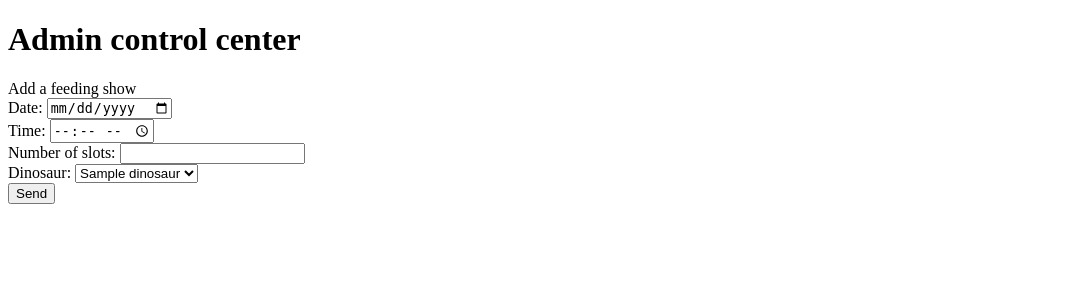
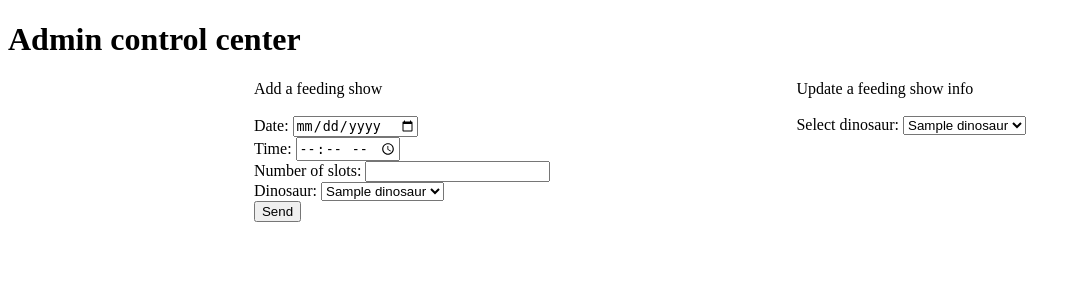
Before and after one commit to oonarauhala/tietokantasovellus, a Flask app: template templates/admin.html in a window 1280 px wide. Shown: the top 300 px of the page, without its empty margins (0-1081 px from the left). Run offline with Flask 2, Linux system fonts and the light colour scheme; the template is opened without the code that fills it: most values are stand-ins (such as "Sample title", 1, 10 or a date in 2020).

Commit message:
Implement basic feeding update for admins

```diff
--- a/db.py
+++ b/db.py
@@ -95,3 +95,8 @@ def post_new_time(date, time, available, dinosaur_id):
     sql = "INSERT INTO feeding_times(date, time, available, dinosaur) VALUES (:date, :time, :available, :dinosaur_id);"
     db.session.execute(sql, {"date":date, "time":time, "available":available, "dinosaur_id":dinosaur_id})
     db.session.commit()
+
+def get_all_times_for_edit():
+    sql = "SELECT d.id AS dinosaur_id, f.id AS time_id, TO_CHAR(f.date, 'YYYY.MM.HH'), TO_CHAR(f.time, 'HH24:MI'), f.available FROM dinosaurs d, feeding_times f WHERE d.id=f.dinosaur;"
+    result = db.session.execute(sql)
+    return result
--- a/static/js/scripts.js
+++ b/static/js/scripts.js
@@ -4,3 +4,31 @@
 const button_1_click = () => {
     document.getElementById("area_0").style.backgroundColor="#FF0000";
 };
+
+const testi = () => {
+    console.log("JS ajetaan")
+}
+
+const show_radio_by_dino = () => {
+    // Hide all radios
+    var radios = document.getElementsByClassName("update_radio")
+    for (let i=0; i<radios.length; i++){
+        let item = radios[i]
+        if (item.hasAttribute("hidden") != true){
+            item.setAttribute("hidden", true)
+        };
+    };
+    // Get select value(dinosaur id)
+    var select = document.getElementById('select');
+    var dinosaur_id = select.options[select.selectedIndex].value;
+    // Get all elements by value dinosaur_id
+    var elements = document.getElementsByName(dinosaur_id);
+    for (let i=0; i<elements.length; i++){
+        let item = elements[i]
+        console.log(item)
+        console.log(item.name)
+        if (item.name = dinosaur_id) {
+            item.removeAttribute("hidden")
+        };
+    };
+};
--- a/static/style.css
+++ b/static/style.css
@@ -32,3 +32,8 @@
     display:flex;
     justify-content: space-evenly;
 }
+
+#forms {
+    display: flex;
+    justify-content: space-evenly;
+}
--- a/templates/admin.html
+++ b/templates/admin.html
@@ -4,11 +4,16 @@
 <head>
     <meta charset="utf-8">
     <title>DinoPark</title>
+    <link rel="stylesheet" href="{{ url_for('static', filename='style.css') }}">
 </head>
 <body>
-    <h1>Admin control center</h1>
+    <h1 id="testi">Admin control center</h1>
+    <div id="forms">
+        <div id="form">
             <!-- Add feeding time -->
             Add a feeding show
+            <br>
+            <br>
             <form action="/add_time" method="POST">
                 Date:
                 <input type="date" name="date">
@@ -30,6 +35,32 @@
                 <br>
                 <input type="submit" value="Send">
             </form>
+        </div>
+        <div id="form">
+            <!-- Feeding time update -->
+            Update a feeding show info
+            <br>
+            <br>
+            <form action="/update_time" method="POST">
+                Select dinosaur:
+                <!-- Dinosaur dropdown list -->
+                <select name="dinosaur_id" id="select" onchange="show_radio_by_dino()">
+                {% for dinosaur in dinosaurs %}
+                    <option value="{{ dinosaur.id }}">{{ dinosaur.name }}</option>
+                {% endfor %}
+                <!-- Dinosaur dropdown list ends -->
+                </select>
+                <br>
+                <!-- Create hidden element -->
+                    {% for time in times %}
+                        <input class="update_radio" type="radio" name="{{ time.dinosaur_id }}" value="{{ time.time_id }}" id="{{ time.dinosaur_id }}" hidden>
+                    {% endfor %}
+                <!-- Create hidden element ends -->
+            </form>
+            <!-- Feeding time update ends -->
+        </div>
 
+    </div>
+    <script src="{{ url_for('static', filename='js/scripts.js') }}"></script>
 </body>
 </html>
```
Also changed, not shown: routes.py (+4 -3 lines). Lines whose indentation alone changed are shown as unchanged.
